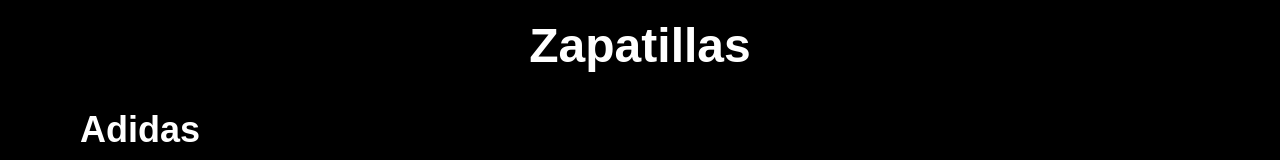
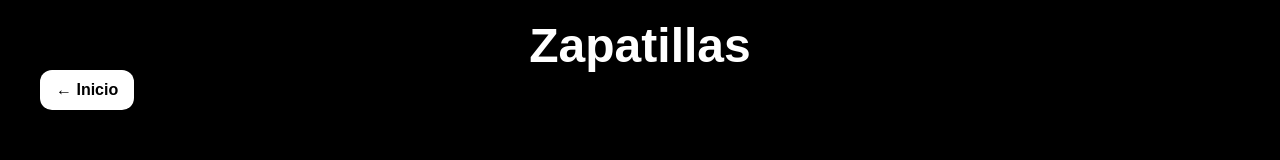
Before and after one commit to villalbaa2017-droid/true-happinnes, a Next.js app: page /zapatillas in a window 1280 px wide. Shown: the part 147-307 px from the top of the page. Built offline with nearby package versions, Linux system fonts and the light colour scheme.

Commit message:
mejora tienda pro

```diff
--- a/app/zapatillas/page.tsx
+++ b/app/zapatillas/page.tsx
@@ -37,6 +37,12 @@ return (
         <h1 className="text-5xl font-bold text-center">
             Zapatillas
         </h1>
+        <a
+  href="/"
+  className="bg-white text-black px-4 py-2 rounded-xl font-semibold hover:scale-105 transition inline-block mb-6"
+>
+  ← Inicio
+</a>
         <div className="p-10">
 
   <h2 className="text-4xl font-bold mb-6">
```
